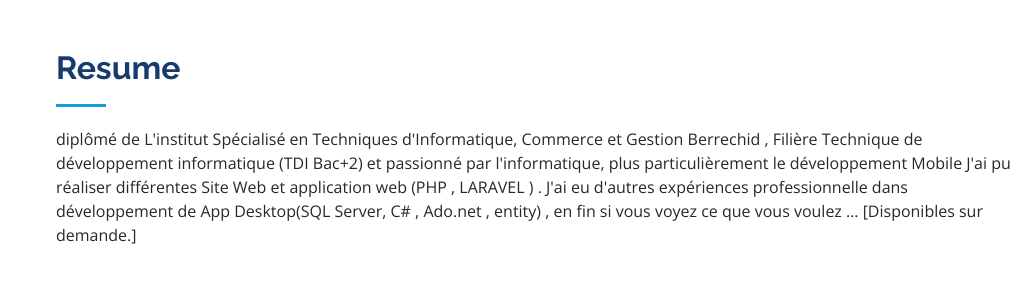
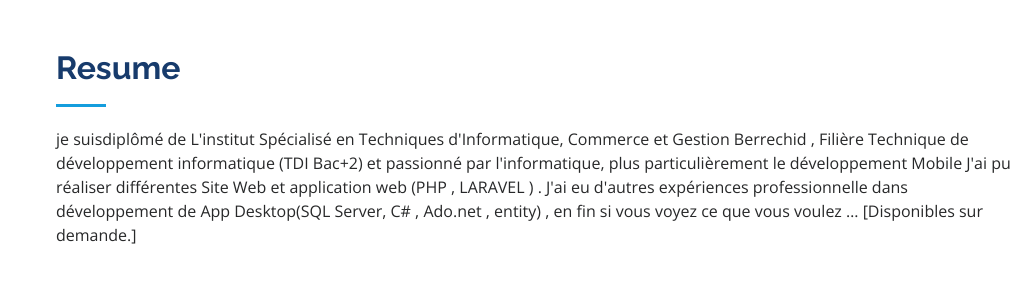
Before and after one commit to YassineBenhamzah/YassineBenhamzah.io, a plain HTML site: page index.html in a window 1280 px wide. Shown: the part 1580-1874 px from the top of the page, without its empty margins (256-1280 px from the left). Drawn offline with nearby package versions, Linux system fonts and the light colour scheme.

Commit message:
update index.html
update

```diff
--- a/index.html
+++ b/index.html
@@ -198,7 +198,7 @@
 
         <div class="section-title">
           <h2>Resume</h2>
-          <p>diplômé de L'institut Spécialisé en Techniques d'Informatique, Commerce et
+          <p>je suisdiplômé de L'institut Spécialisé en Techniques d'Informatique, Commerce et
           Gestion
           Berrechid , Filière Technique de développement informatique (TDI Bac+2) et passionné par
           l'informatique, plus particulièrement le développement Mobile
```
